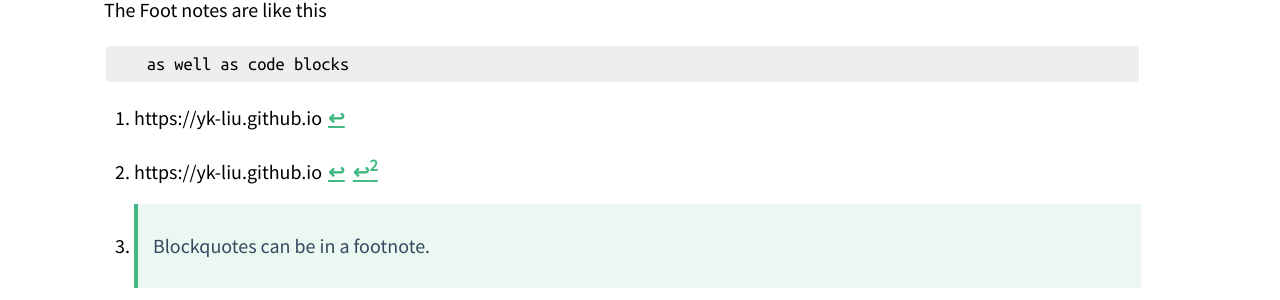
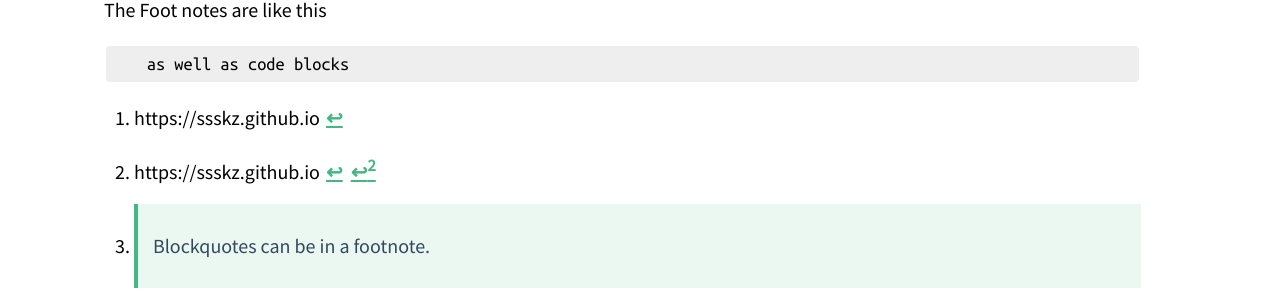
Before and after one commit to ssskz/ssskz.github.io, a Jekyll site: the page built from info/markdown-syntax.md, in a window 1280 px wide and 900 px high, scrolled down 11068 px. Shown: the part 346-646 px from the top of the window. Built offline with Jekyll 4.4.1, drawn with Linux system fonts in a browser that asks for light colours; nearby versions of some CDN libraries; formulas are drawn with MathJax 3; some of the changed lines change nothing that is shown.

Commit message:
update
Signed-off-by: ssskz <12497590+ssskz@user.noreply.gitee.com>

```diff
--- a/info/markdown-syntax.md
+++ b/info/markdown-syntax.md
@@ -390,8 +390,8 @@ This is a note[^1]. Footnotes can have captions like[^this]. You can reference t
 The Foot notes are like this
 
 
-[^1]: https://yk-liu.github.io
-[^this]: https://yk-liu.github.io
+[^1]: https://ssskz.github.io
+[^this]: https://ssskz.github.io
 
 [^this-one]:
     > Blockquotes can be in a footnote.
@@ -402,4 +402,4 @@ The Foot notes are like this
 
 [^that]: or, naturally, simple paragraphs.
 
-[^linkid]: https://yk-liu.github.io "Optional Title"
+[^linkid]: https://ssskz.github.io "Optional Title"
```
